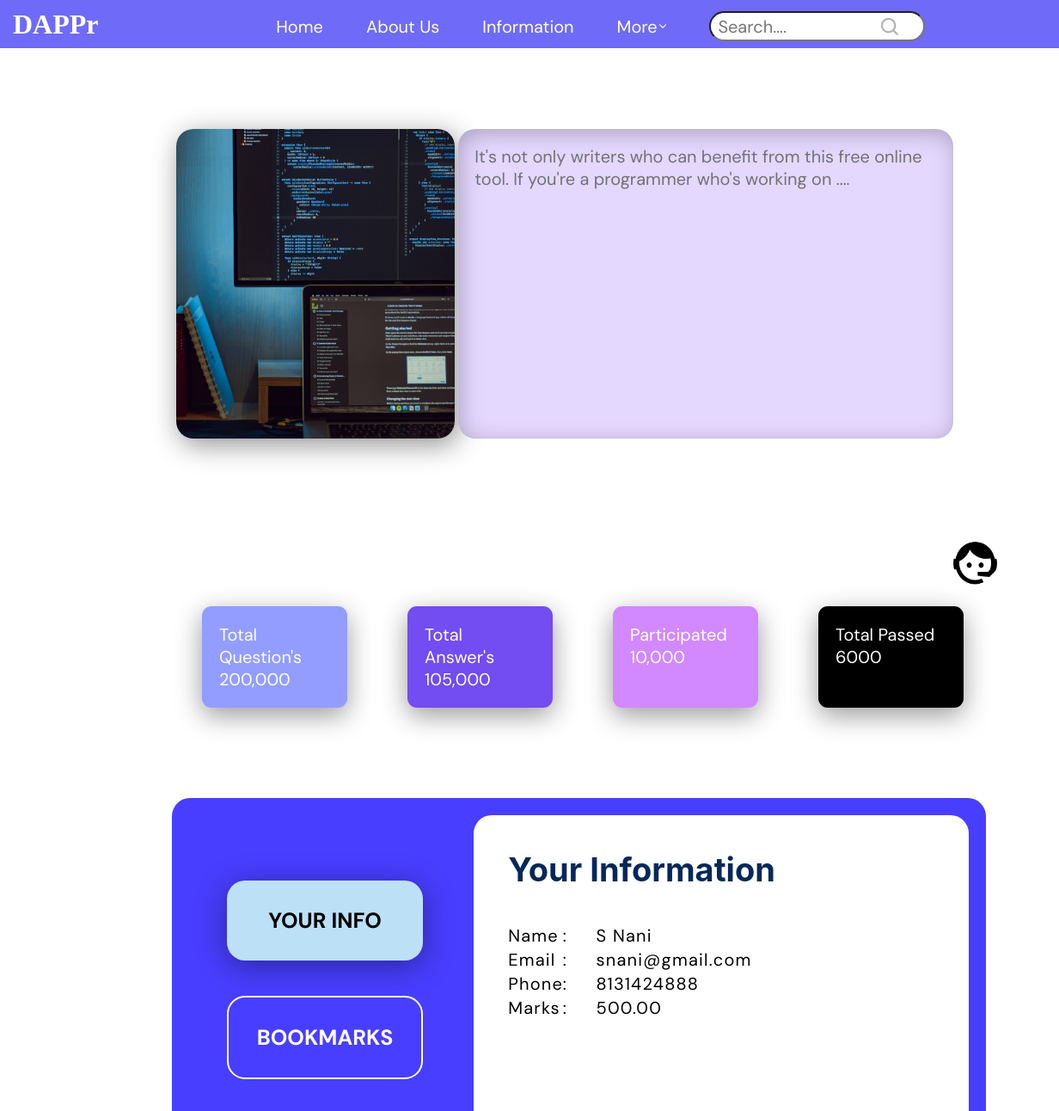
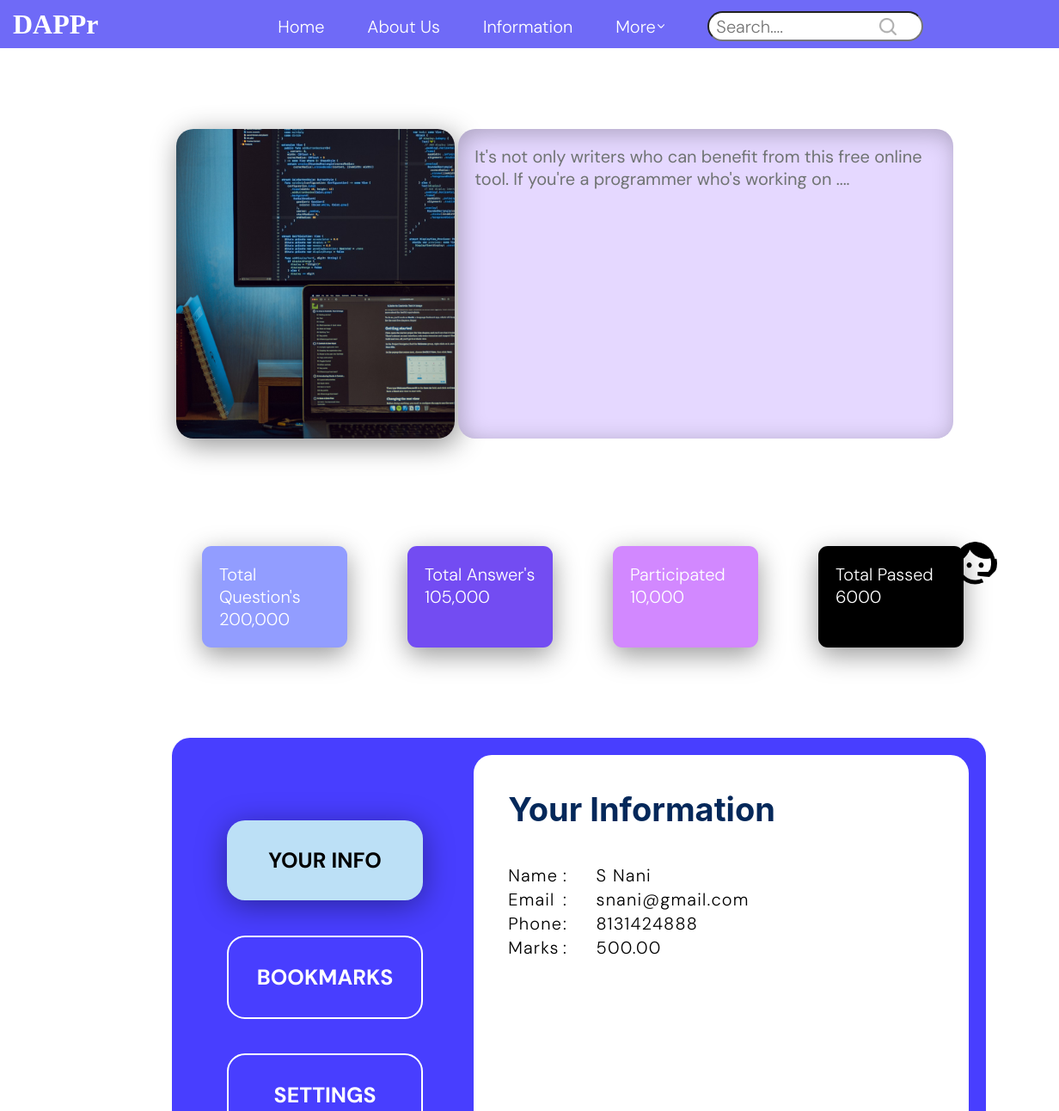
Before and after one commit to suhas-14/microProject-2, a plain HTML site: page index.html in a window 1280 px wide. Shown: the top 1292 px of the page at 86% size, 0-1232 px from the left. Drawn offline with Linux system fonts and the light colour scheme; a web font is replaced by a local one.

Commit message:
updated css

```diff
--- a/styles.css
+++ b/styles.css
@@ -1,7 +1,7 @@
 *{
     margin: 0;
     font-family: DM Sans;
-    font-weight: 400;
+    font-weight: 300;
     font-size: 20px;
 }
 
@@ -37,7 +37,7 @@ div ul>li{
 }
 
 #search > input {
-    font-weight: 400;
+    font-weight: 300;
     height: 15px;
 }
 
@@ -160,7 +160,6 @@ div ul>li{
     /* border: 2px solid red; */
     width: 70vw;
     margin-left: 200px;
-    margin-top: 70px;
     display: flex;
     padding: 30px;
     justify-content: space-around;
@@ -272,7 +271,7 @@ div ul>li{
     display: flex;
     font-family: Roboto;
     font-size: 24px;
-    font-weight: 400;
+    font-weight: 300;
     line-height: 28.13px;
     letter-spacing: 0.05em;
 }
@@ -281,7 +280,7 @@ div ul>li{
     display: flex;
     font-family: Roboto;
     font-size: 24px;
-    font-weight: 400;
+    font-weight: 300;
     line-height: 28.13px;
     letter-spacing: 0.05em;
 }
@@ -290,7 +289,7 @@ div ul>li{
     display: flex;
     font-family: Roboto;
     font-size: 24px;
-    font-weight: 400;
+    font-weight: 300;
     line-height: 28.13px;
     letter-spacing: 0.05em;
 }
@@ -299,7 +298,7 @@ div ul>li{
     display: flex;
     font-family: Roboto;
     font-size: 24px;
-    font-weight: 400;
+    font-weight: 300;
     line-height: 28.13px;
     letter-spacing: 0.05em;
 }
```
